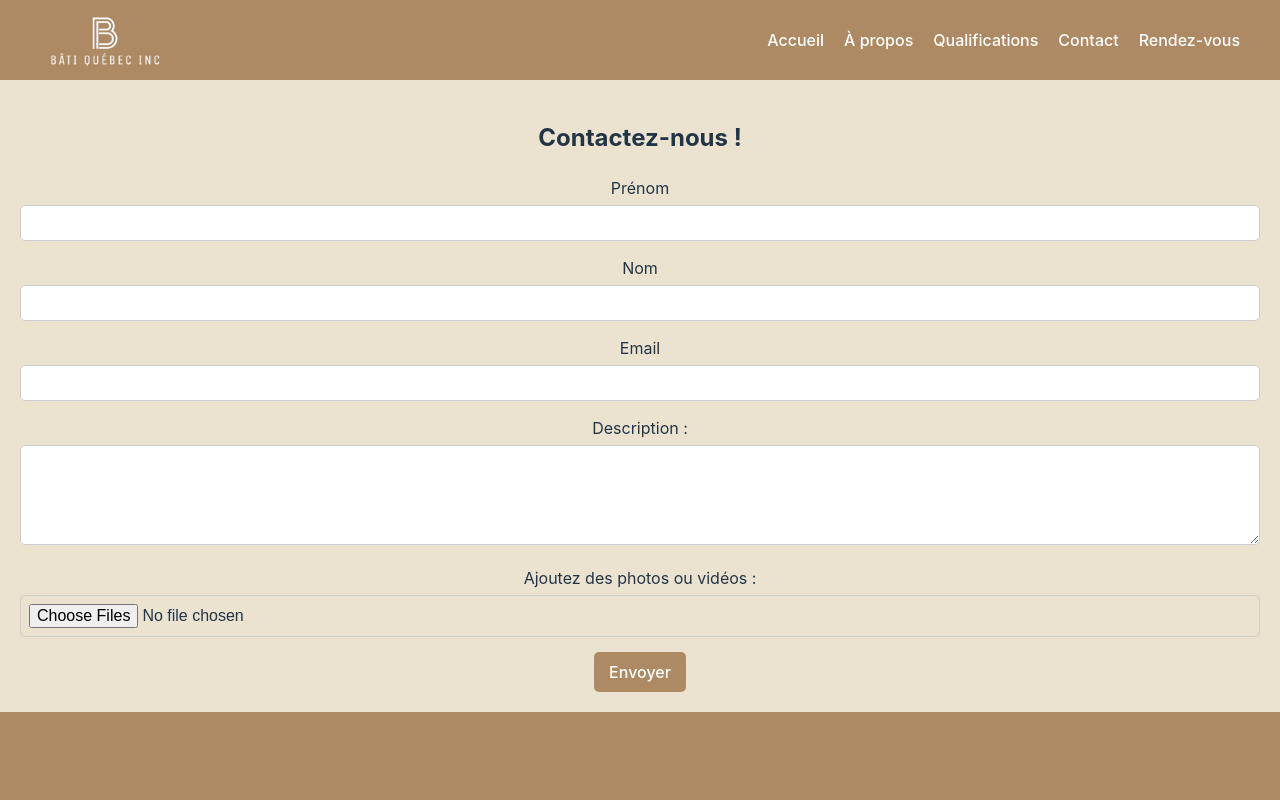
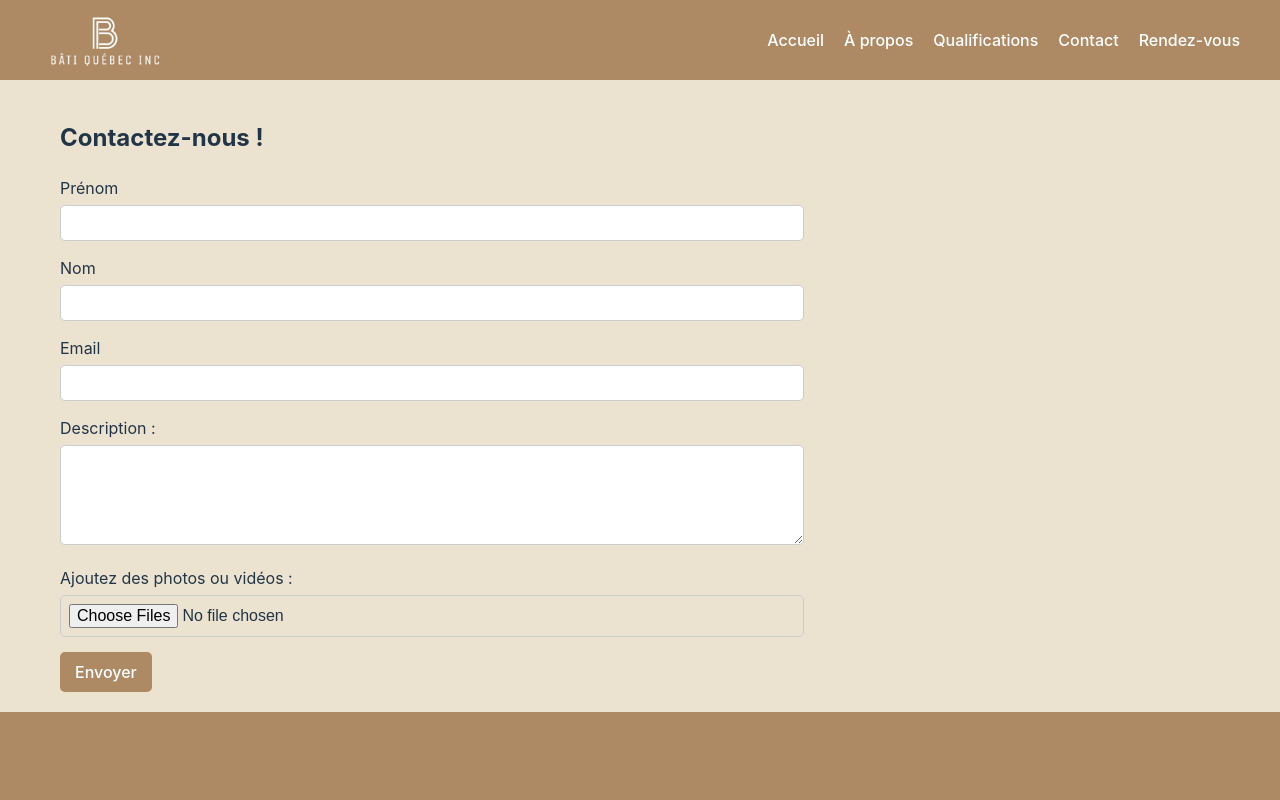
Before and after one commit to MyriamAssam/bati, a React (Vite) app: page /contact in a window 1280 px wide. Shown: the top 800 px of the page. Built offline with nearby package versions, Linux system fonts and the light colour scheme.

Commit message:
arranger rbq

```diff
--- a/src/App.css
+++ b/src/App.css
@@ -579,6 +579,13 @@ header {
   }
 }
 
+.form-container {
+  width: 60%;
+  max-width: 800px;
+  min-width: 300px;
+  margin-left: 40px;
+  text-align: left;
+}
 
 .read-the-docs {
   color: #888;
```
